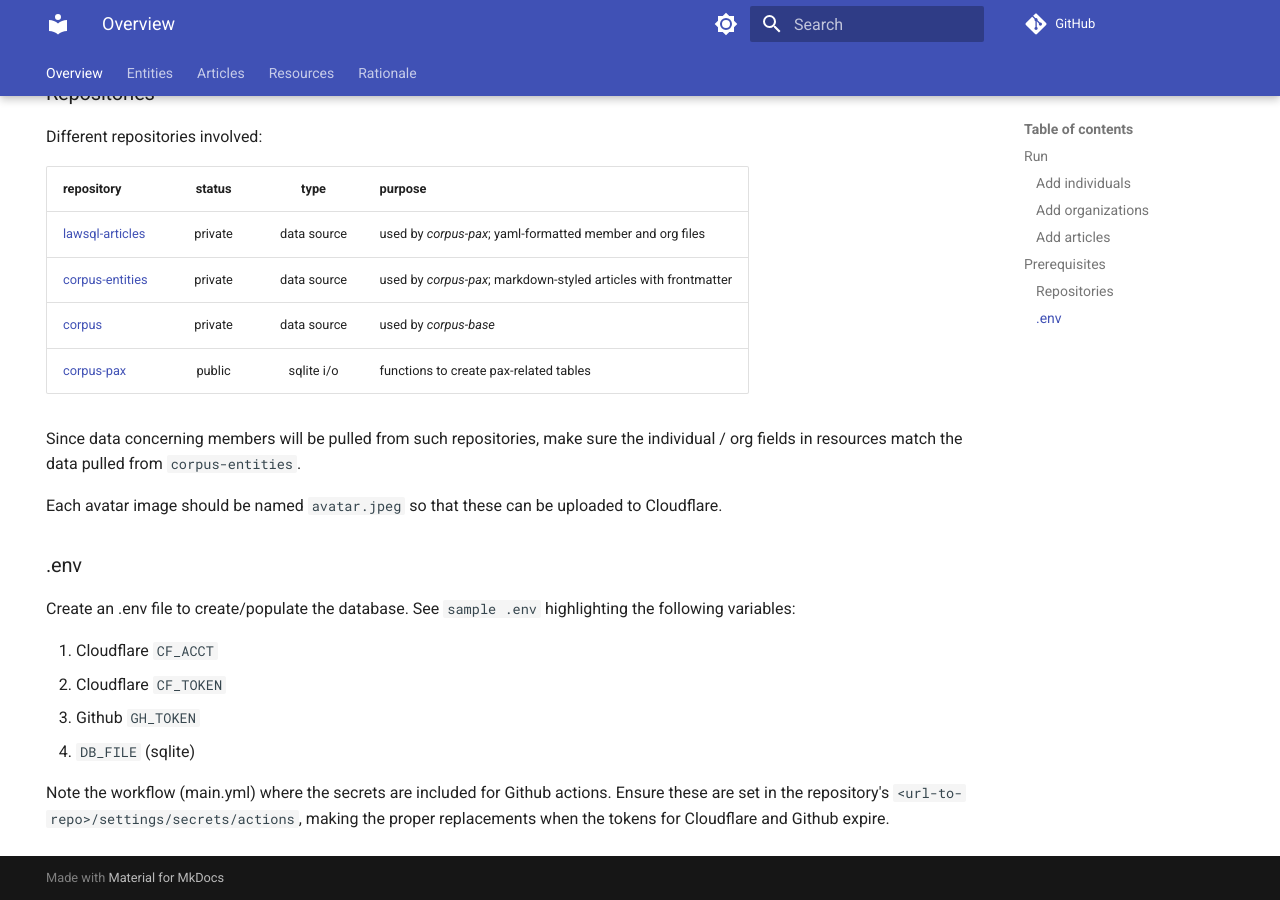
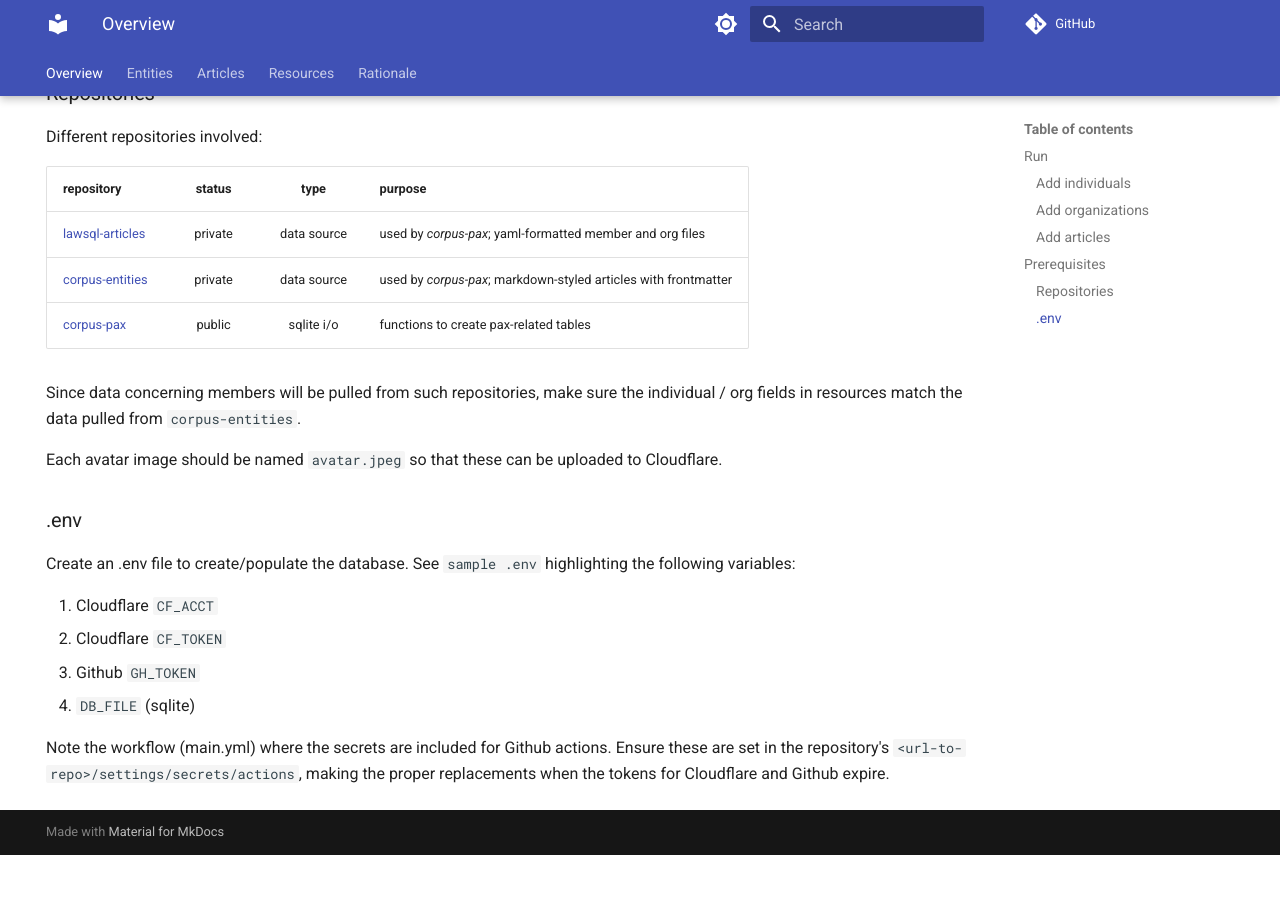
Before and after one commit to justmars/corpus-pax, an MkDocs documentation site: the page built from docs/index.md, in a window 1280 px wide and 900 px high, scrolled down 2209 px. Built offline with MkDocs 1.6.1 and Material for MkDocs 9.7.7, drawn with Linux system fonts in a browser that asks for light colours; comment, search, counter and statistics services are not loaded; after the commit the page ends 3064 px from its top, so only the background shows below that.

Commit message:
feat: readme

```diff
--- a/docs/index.md
+++ b/docs/index.md
@@ -78,7 +78,6 @@ repository | status | type | purpose
 :--|:--:|:--:|:--
 [lawsql-articles](https://github.com/justmars/lawsql-articles) | private | data source | used by _corpus-pax_; yaml-formatted member and org files
 [corpus-entities](https://github.com/justmars/corpus-entities) | private | data source | used by _corpus-pax_; markdown-styled articles with frontmatter
-[corpus](https://github.com/justmars/corpus) | private | data source | used by _corpus-base_
 [corpus-pax](https://github.com/justmars/corpus-pax) | public | sqlite i/o | functions to create pax-related tables
 
 Since data concerning members will be pulled from such repositories, make sure the individual / org fields in resources match the data pulled from `corpus-entities`.
```
